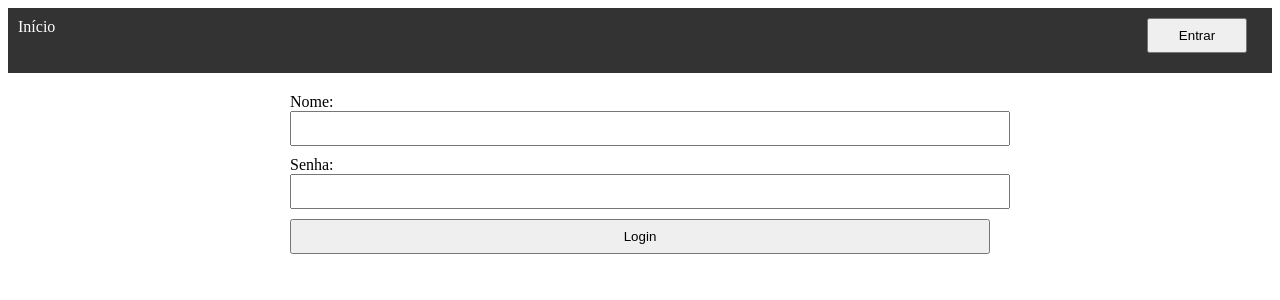
After one commit to noberto-dev/psi-atividade1-joaonoberto, a Flask app: page /login in a window 1280 px wide. The commit adds this page. Shown: the top 300 px of the page. Run offline with Flask 3, Linux system fonts and the light colour scheme.

Commit message:
feat: atividade completa

```diff
--- a/app.py
+++ b/app.py
@@ -1,4 +1,4 @@
-from flask import Flask, render_template, request, session, redirect, url_for
+from flask import Flask, render_template, request, session, redirect, url_for, flash
 
 import models as models
 
@@ -6,32 +6,54 @@ import models as models
 app = Flask(__name__)
 app.secret_key = "chave-secreta"
 
+def verifyLogin():
+    if not "usuario" in session:
+        return redirect(url_for('login'))
 
 @app.route('/', methods=['GET'])
 def index():
     livros = models.buscar_livros()
-
-    return render_template('index.html', livros=livros)
+    if not "usuario" in session:
+        nome_usuario = None
+    else:
+        nome_usuario = session["usuario"]
+    return render_template('index.html', livros=livros,  nome_usuario=nome_usuario)
 
 @app.route('/livro-detalhe/<int:livro_id>', methods=['GET'])
 def livro_detalhe(livro_id):
+    if not livro_id:
+        return ('Livro não encontrado', 404)
+
     livro = models.buscar_livro(livro_id)
 
     if not livro:
-        return ('Página não encontrada', 404)
+        return ('Livro não encontrado', 404)
 
     resenhas = models.resenhas_do_livro(livro_id)
 
     return render_template('livro-detalhe.html', livro=livro, resenhas=resenhas)
 
-@app.route('/login', methods=["GET"])
+@app.route('/login', methods=["GET", "POST"])
 def login():
     if request.method == "GET":
+        if "usuario" in session:
+            return redirect(url_for('index'))
         return render_template('login.html')
+
+
 
     nome = request.form.get('nome')
     senha =  request.form.get('senha')
 
     if (models.loginIsTrue(nome, senha)):
-        session['usuario'] = nome
+        session["usuario"] = nome
         return redirect(url_for('index'))
+
+    flash('nome ou senhas inválidos', 'erro')
+@app.route('/logout', methods=['POST'])
+def logout():
+
+    session.pop("usuario", None)
+    return redirect(url_for('index'))
+
+# @app.route('/')
--- a/models.py
+++ b/models.py
@@ -37,9 +37,9 @@ def buscar_livro(livro_id):
 
 def loginIsTrue(user_name, senha):
     for u in usuarios:
-        if u["nome"] == user_name:
-            if u["senha"] == senha:
-                return True
+        if u["nome"] == user_name and u["senha"] == senha:
+            return True
+
         return False
 def resenhas_do_livro(livro_id):
     """Devolve apenas as resenhas vinculadas ao livro informado."""
--- a/templates/base.html
+++ b/templates/base.html
@@ -11,6 +11,8 @@
         background: #333;
         color: white;
         padding: 10px;
+        display: flex;
+        justify-content: space-between;
     }
     nav a {
         color: white;
@@ -32,12 +34,24 @@
         margin-bottom: 10px;
         padding: 8px; width: 100%;
     }
+    .btn-login{
+        display: flex;
+        justify-content: center;
+        align-items: center;
+
+        width: 100px;
+    }
 
 </style>
 </head>
 <body>
 <nav>
     <a href="{{ url_for('index') }}">Início</a>
+    {% if nome_usuario %}
+        <a href="{{url_for("logout")}}"><button>Sair {{nome_usuario}}</button></a>
+    {% else %}
+        <a href="{{url_for("login")}}"><button class="btn-login">Entrar</button></a>
+    {%endif%}
     <!-- Tarefa 3: adicione aqui Entrar / Sair conforme a sessão -->
     </nav>
     <div class="container">
--- /dev/null
+++ b/templates/login.html
@@ -0,0 +1,12 @@
+{% extends "base.html" %}
+
+{% block conteudo %}
+    <form action="{{url_for('login')}}" method="post">
+        <label for="nome">Nome:</label>
+        <input type="text" name="nome" id="inputs-form">
+        <label for="senha">Senha:</label>
+        <input type="password" name="senha" id="inputs-form">
+
+        <button type="submit">Login</button>
+    </form>
+{% endblock %}
```
Lines whose indentation alone changed are shown as unchanged.
